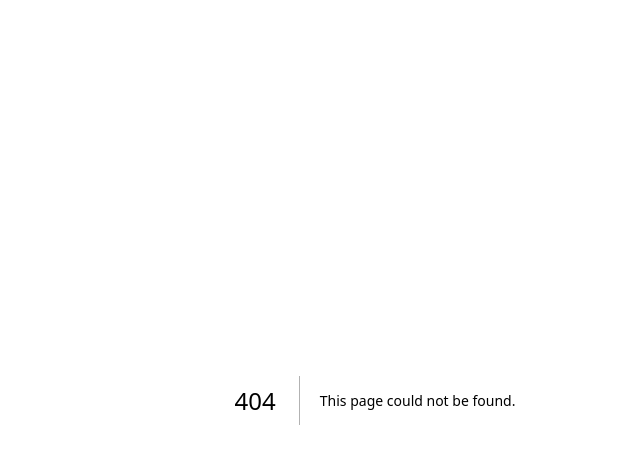
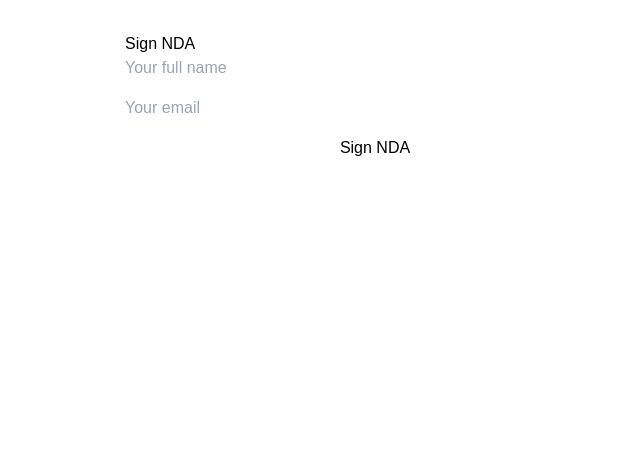
Before and after one commit to jeffsosville/cleaningexits, a Next.js app: page /sign-nda in a window 1280 px wide. Before the commit this address had no page. Shown: the top 464 px of the page, without its empty margins (265-905 px from the left). Built offline with nearby package versions, Linux system fonts and the light colour scheme.

Commit message:
Create sign-nda.tsx

```diff
--- /dev/null
+++ b/pages/sign-nda.tsx
@@ -0,0 +1,74 @@
+import { useState } from "react";
+
+export default function SignNDA() {
+  const [form, setForm] = useState({
+    tenant_id: "demo-tenant",
+    listing_id: "demo-listing",
+    signer_name: "",
+    signer_email: "",
+  });
+  const [loading, setLoading] = useState(false);
+  const [result, setResult] = useState<any>(null);
+
+  async function handleSubmit(e: React.FormEvent) {
+    e.preventDefault();
+    setLoading(true);
+    setResult(null);
+
+    try {
+      const res = await fetch("/api/sign-nda", {
+        method: "POST",
+        headers: { "Content-Type": "application/json" },
+        body: JSON.stringify(form),
+      });
+      const data = await res.json();
+      setResult(data);
+    } catch (err) {
+      setResult({ error: "Request failed" });
+    } finally {
+      setLoading(false);
+    }
+  }
+
+  return (
+    <div style={{ maxWidth: "500px", margin: "2rem auto", fontFamily: "sans-serif" }}>
+      <h1>Sign NDA</h1>
+      <form onSubmit={handleSubmit} style={{ display: "flex", flexDirection: "column", gap: "1rem" }}>
+        <input
+          type="text"
+          placeholder="Your full name"
+          value={form.signer_name}
+          onChange={(e) => setForm({ ...form, signer_name: e.target.value })}
+          required
+        />
+        <input
+          type="email"
+          placeholder="Your email"
+          value={form.signer_email}
+          onChange={(e) => setForm({ ...form, signer_email: e.target.value })}
+          required
+        />
+        <button type="submit" disabled={loading}>
+          {loading ? "Signing..." : "Sign NDA"}
+        </button>
+      </form>
+
+      {result && (
+        <div style={{ marginTop: "2rem" }}>
+          {result.error ? (
+            <p style={{ color: "red" }}>Error: {result.error}</p>
+          ) : (
+            <div>
+              <p><strong>NDA ID:</strong> {result.nda_id}</p>
+              <p><strong>SHA256:</strong> {result.sha256}</p>
+              <p><strong>Deal Room Link:</strong> <a href={result.deal_link}>{result.deal_link}</a></p>
+              {result.pdf_url && (
+                <p><a href={result.pdf_url} target="_blank" rel="noreferrer">View Signed PDF</a></p>
+              )}
+            </div>
+          )}
+        </div>
+      )}
+    </div>
+  );
+}
```
